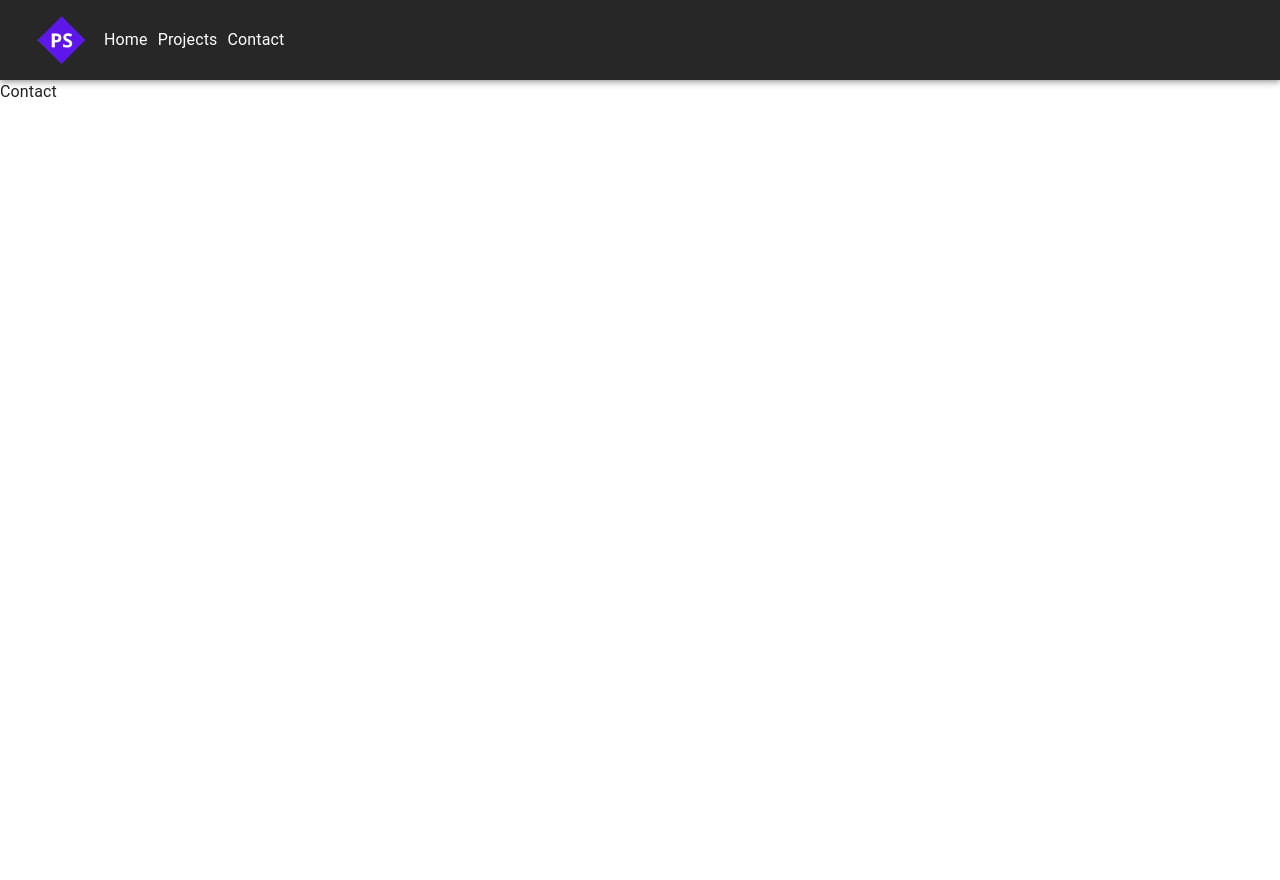
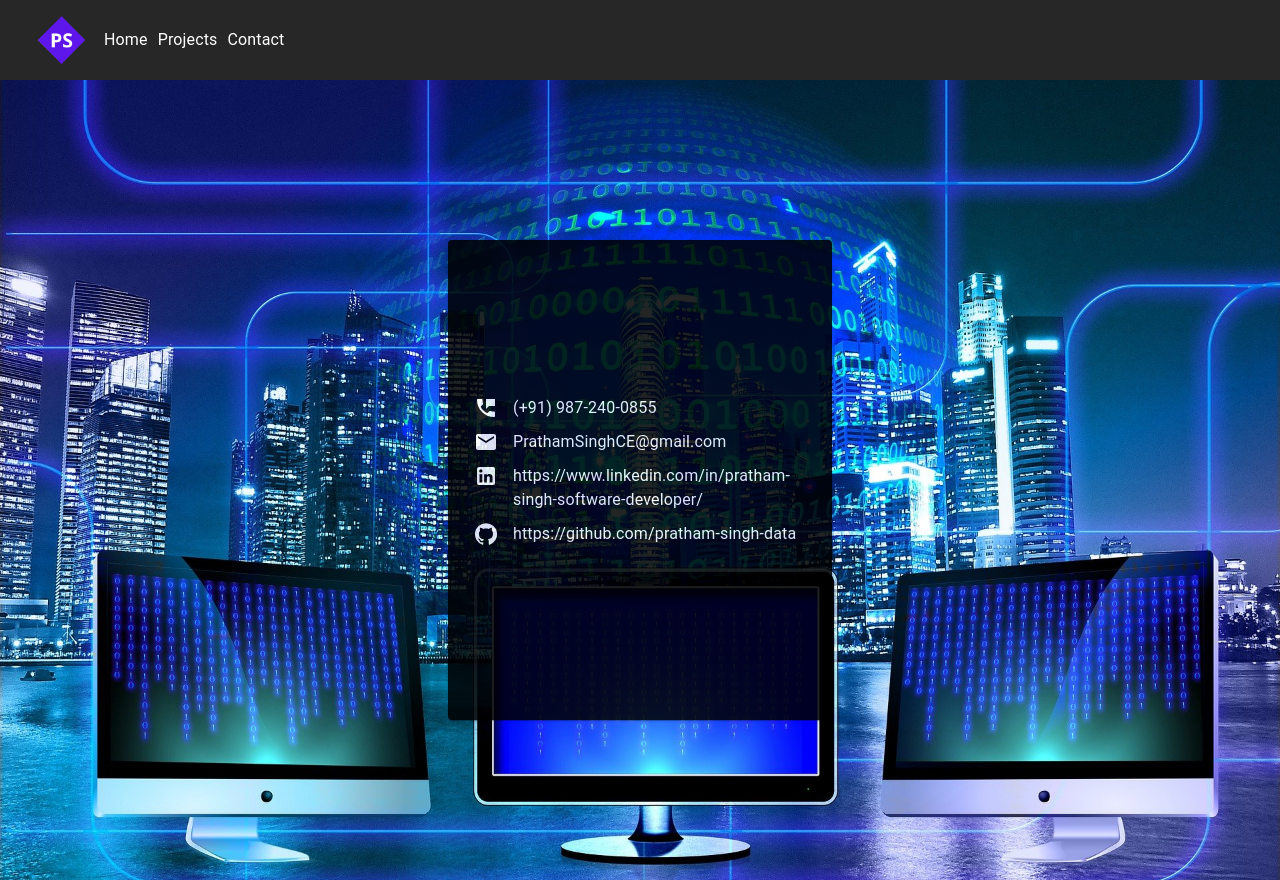
Before and after one commit to pratham-singh-data/portfolio, a React (Create React App) app: page /contact in a window 1280 px wide. Before the commit the page ends 800 px from the top, so only its background shows below. Built offline with nearby package versions, Linux system fonts and the light colour scheme.

Commit message:
Contact Page Done

```diff
--- /dev/null
+++ b/src/assets/data/contacts.json
@@ -0,0 +1,6 @@
+{
+    "phno": "(+91) 987-240-0855",
+    "email": "PrathamSinghCE@gmail.com",
+    "linkedin": "https://www.linkedin.com/in/pratham-singh-software-developer/",
+    "github": "https://github.com/pratham-singh-data"
+}
--- a/src/pages/Contact.jsx
+++ b/src/pages/Contact.jsx
@@ -1,7 +1,38 @@
+import { Box, Card, CardContent, Typography } from '@mui/material'
 import React from 'react'
+import BackgroundIMG from "../assets/images/background.jpg"
+import ContactData from "../assets/data/contacts.json"
+import PermPhoneMsgIcon from '@mui/icons-material/PermPhoneMsg';
+import MailIcon from '@mui/icons-material/Mail';
+import LinkedInIcon from '@mui/icons-material/LinkedIn';
+import GitHubIcon from '@mui/icons-material/GitHub';
 
 export const Contact = () => {
   return (
-    <div>Contact</div>
+    <Box sx={{width: "100vw", height: "100vh", backgroundImage: `url(${BackgroundIMG})`, backgroundSize: "cover", backgroundPosition: "center", display: "flex", alignItems: "center", justifyContent: "center"}}>
+        <Card sx={{width: {md: "30%", xs: "100%"}, height: {md: "60%", xs: "100%"}, backgroundColor: "#000000", padding: "10px", display: "flex", flexDirection: "column", justifyContent: "space-around", alignItems: "center", opacity: "0.85"}}>
+            <CardContent>
+                <Box sx={{display: "flex", flexDirection: "row", justifyContent: "left", color: "white", mb: "10px"}}>
+                    <PermPhoneMsgIcon sx={{mr: "15px"}} />
+                    <Typography>{ContactData.phno}</Typography>
+                </Box>
+
+                <Box sx={{display: "flex", flexDirection: "row", justifyContent: "left", color: "white", mb: "10px"}}>
+                    <MailIcon sx={{mr: "15px"}} />
+                    <Typography>{ContactData.email}</Typography>
+                </Box>
+
+                <Box sx={{display: "flex", flexDirection: "row", justifyContent: "left", color: "white", mb: "10px"}}>
+                    <LinkedInIcon sx={{mr: "15px"}} />
+                    <Typography component="a" href={ContactData.linkedin} sx={{color: "inherit", textDecoration: "none"}}>{ContactData.linkedin}</Typography>
+                </Box>
+
+                <Box sx={{display: "flex", flexDirection: "row", justifyContent: "left", color: "white", mb: "10px"}}>
+                    <GitHubIcon sx={{mr: "15px"}} />
+                    <Typography component="a" href={ContactData.github} sx={{color: "inherit", textDecoration: "none"}}>{ContactData.github}</Typography>
+                </Box>
+            </CardContent>
+        </Card>
+    </Box>
   )
 }
```
Also changed, not shown: src/assets/images/background.jpg (added).
